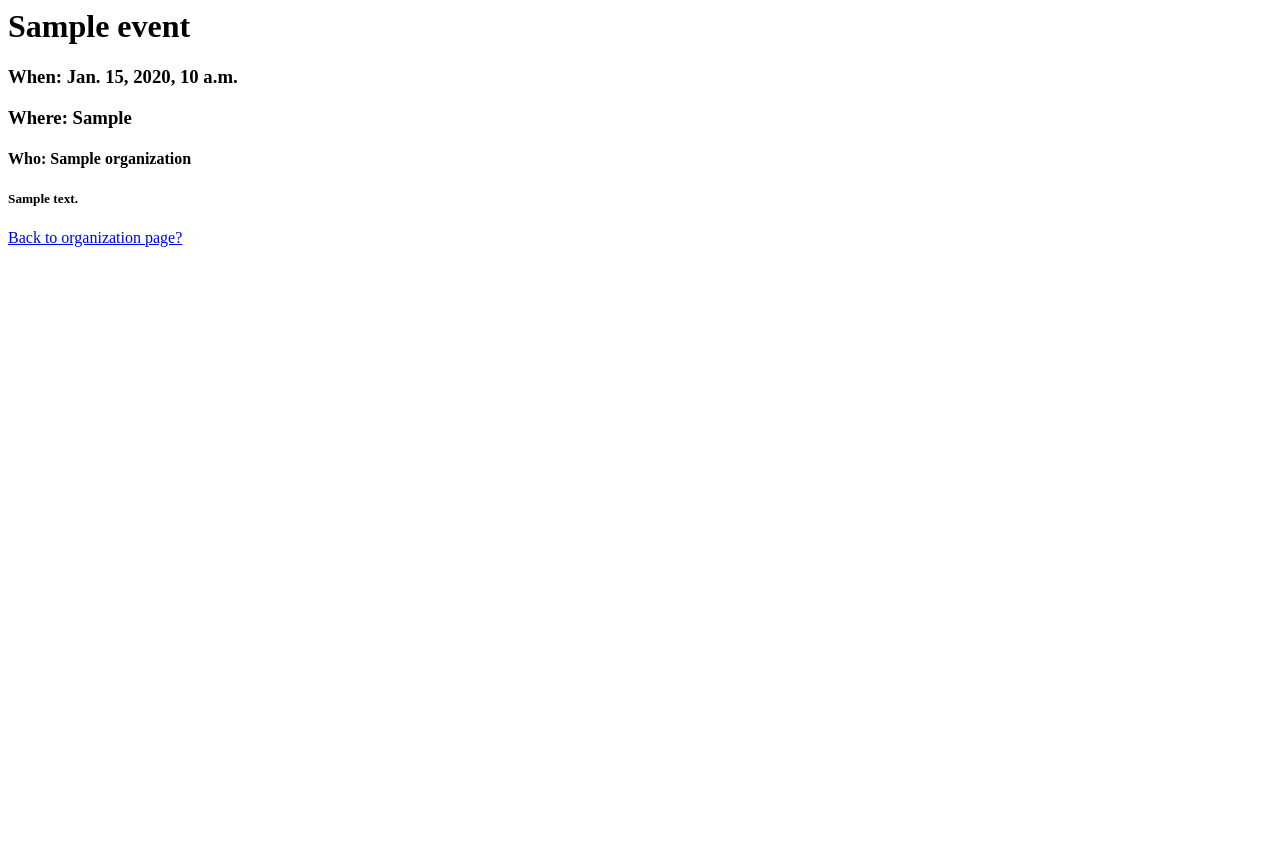
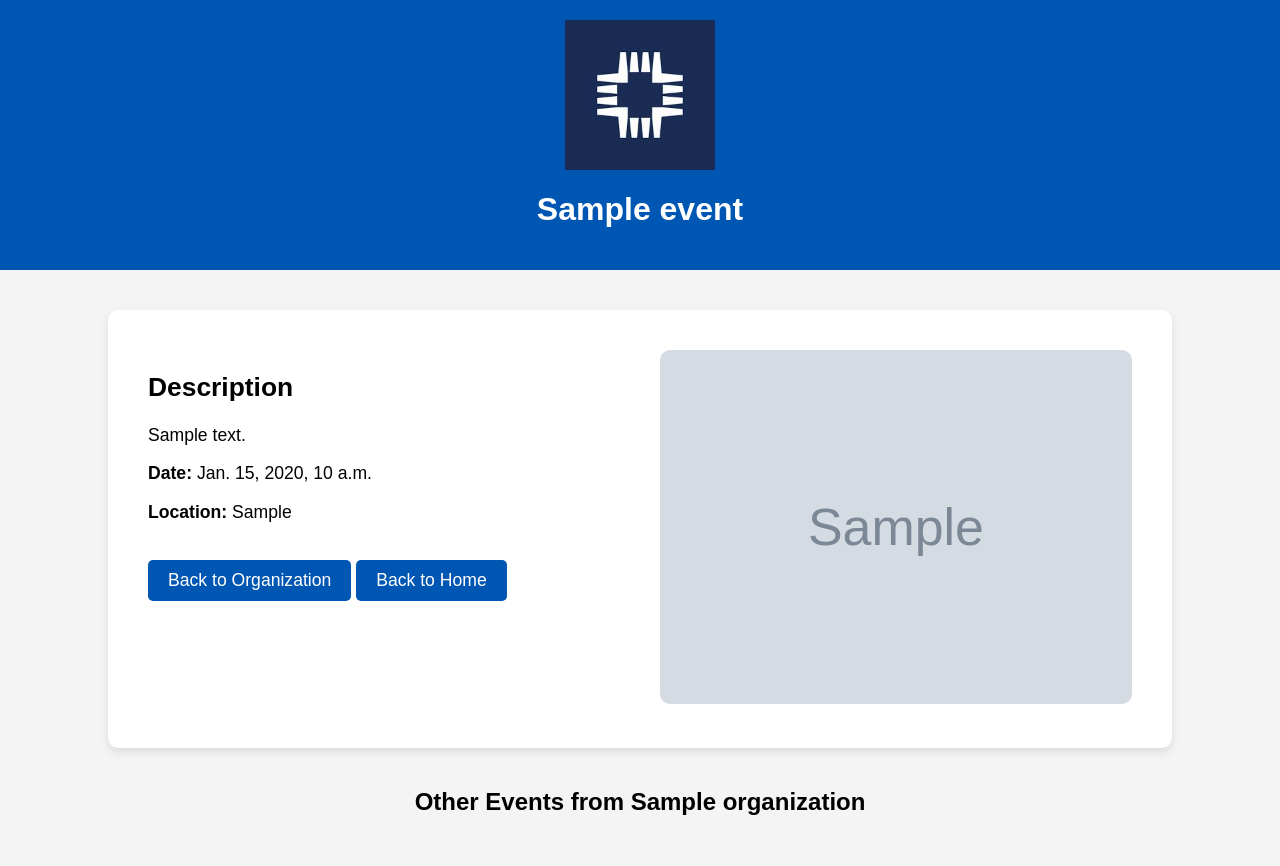
Before and after one commit to AaronCumming/Hackathon_2_2025, a Django app: page /cune_connect/1/1/ in a window 1280 px wide. Before the commit the page ends 247 px from the top, so only its background shows below. Run offline with Django 5.2, Linux system fonts and the light colour scheme; tables that the repository leaves empty hold one stand-in row (values such as "Sample post"); grey boxes marked "Sample" are stand-in pictures.

Commit message:
pretty good event page

```diff
--- /dev/null
+++ b/cune_connect/static/cune_connect/style_event.css
@@ -0,0 +1,118 @@
+/* General Styles */
+body {
+    font-family: Arial, sans-serif;
+    margin: 0;
+    padding: 0;
+    background-color: #f4f4f4;
+    text-align: center;
+}
+
+header {
+    padding: 20px;
+    background-color: #0056b3;
+    color: white;
+}
+
+.logo {
+    max-width: 150px;
+    display: block;
+    margin: 0 auto 10px;
+}
+
+h1 {
+    font-size: 2rem;
+}
+
+h3 {
+    font-size: 1.5rem;
+    margin: 10px 0;
+}
+
+/* Main Event Details Section */
+.event-details {
+    display: flex;
+    justify-content: center;
+    align-items: center;
+    margin: 40px auto;
+    width: 80%;
+    background-color: white;
+    padding: 20px;
+    border-radius: 10px;
+    box-shadow: 0 4px 8px rgba(0, 0, 0, 0.1);
+}
+
+.event-main {
+    display: flex;
+    justify-content: space-between;
+    width: 100%;
+}
+
+.event-text {
+    flex: 1;
+    padding: 20px;
+    text-align: left;
+    font-size: 1.1rem;
+}
+
+.event-image {
+    flex: 1;
+    padding: 20px;
+}
+
+.event-image img {
+    width: 100%;
+    height: auto;
+    border-radius: 10px;
+}
+
+.event-btn {
+    display: inline-block;
+    margin-top: 20px;
+    padding: 10px 20px;
+    background-color: #0056b3;
+    color: white;
+    text-decoration: none;
+    border-radius: 5px;
+    transition: background 0.3s ease-in-out;
+}
+
+.event-btn:hover {
+    background-color: #003d80;
+}
+
+/* Other Events Section */
+.other-events {
+    margin: 40px auto;
+    width: 80%;
+}
+
+.events-list {
+    display: flex;
+    flex-wrap: wrap;
+    justify-content: space-between;
+}
+
+.event-item {
+    width: 48%;
+    background-color: white;
+    padding: 20px;
+    border-radius: 10px;
+    box-shadow: 0 4px 8px rgba(0, 0, 0, 0.1);
+    margin-bottom: 20px;
+    text-align: left;
+    font-size: 0.9rem;
+}
+
+.event-item h4 {
+    font-size: 1.2rem;
+    margin: 10px 0;
+}
+
+.event-item p {
+    font-size: 1rem;
+}
+
+.event-item a {
+    margin-top: 10px;
+    display: inline-block;
+}
--- a/cune_connect/templates/cune_connect/event.html
+++ b/cune_connect/templates/cune_connect/event.html
@@ -1,10 +1,54 @@
-<h1>{{ event.event_name}}</h1>
+{% load static %}
 
-<h3>When: {{ event.date}}</h3>
-<h3>Where: {{ event.location}}</h3>
-<h4>Who: {{ event.organization.organization_name}}</h4>
+<!DOCTYPE html>
+<html lang="en">
+<head>
+    <meta charset="UTF-8">
+    <meta name="viewport" content="width=device-width, initial-scale=1.0">
+    <title>{{ event.event_name }} - Event Details</title>
+    <link rel="stylesheet" href="{% static 'cune_connect/style_event.css' %}">
+</head>
+<body>
 
-<h5>{{ event.description}}</h5>
+    <header>
+        <img class="logo" src="{% static 'cune_connect/images/logo.png' %}" alt="Logo">
+        <h1>{{ event.event_name }}</h1>
+    </header>
 
+    <section class="event-details">
+        <div class="event-main">
+            <div class="event-text">
+                <h2>Description</h2>
+                <p>{{ event.description }}</p>
+                <p><strong>Date:</strong> {{ event.date }}</p>
+                <p><strong>Location:</strong> {{ event.location }}</p>
+                <a class="event-btn" href="{% url 'cune_connect:organization' event.organization.id %}">Back to Organization</a>
+                <a class="event-btn" href="{% url 'cune_connect:home' %}">Back to Home</a>
+            </div>
+            <div class="event-image">
+                {% if event.image %}
+                    <img src="{{ event.image.url }}" alt="{{ event.event_name }}">
+                {% else %}
+                    <p>No image available</p>
+                {% endif %}
+            </div>
+        </div>
+    </section>
 
-<a href="{% url 'cune_connect:organization' event.organization.id %}">Back to organization page?</a>
+    <section class="other-events">
+        <h3>Other Events from {{ event.organization.organization_name }}</h3>
+        <div class="events-list">
+            {% for other_event in event.organization.event_set.all %}
+                {% if other_event != event %}
+                    <div class="event-item">
+                        <h4>{{ other_event.event_name }}</h4>
+                        <p>{{ other_event.date }}</p>
+                        <a class="event-btn" href="{% url 'cune_connect:event' event.organization.id other_event.id %}">View Event</a>
+                    </div>
+                {% endif %}
+            {% endfor %}
+        </div>
+    </section>
+
+</body>
+</html>
```
Also changed, not shown: cune_connect/templates/cune_connect/event_old.html (added, +10 -0 lines), media/cune_connect/images/Programming_Team3.jpg (added), media/cune_connect/images/image_2025-02-22_182729410.png (added), media/cune_connect/images/programming_team1.jpg (added), media/cune_connect/images/ult.jpg (added).
